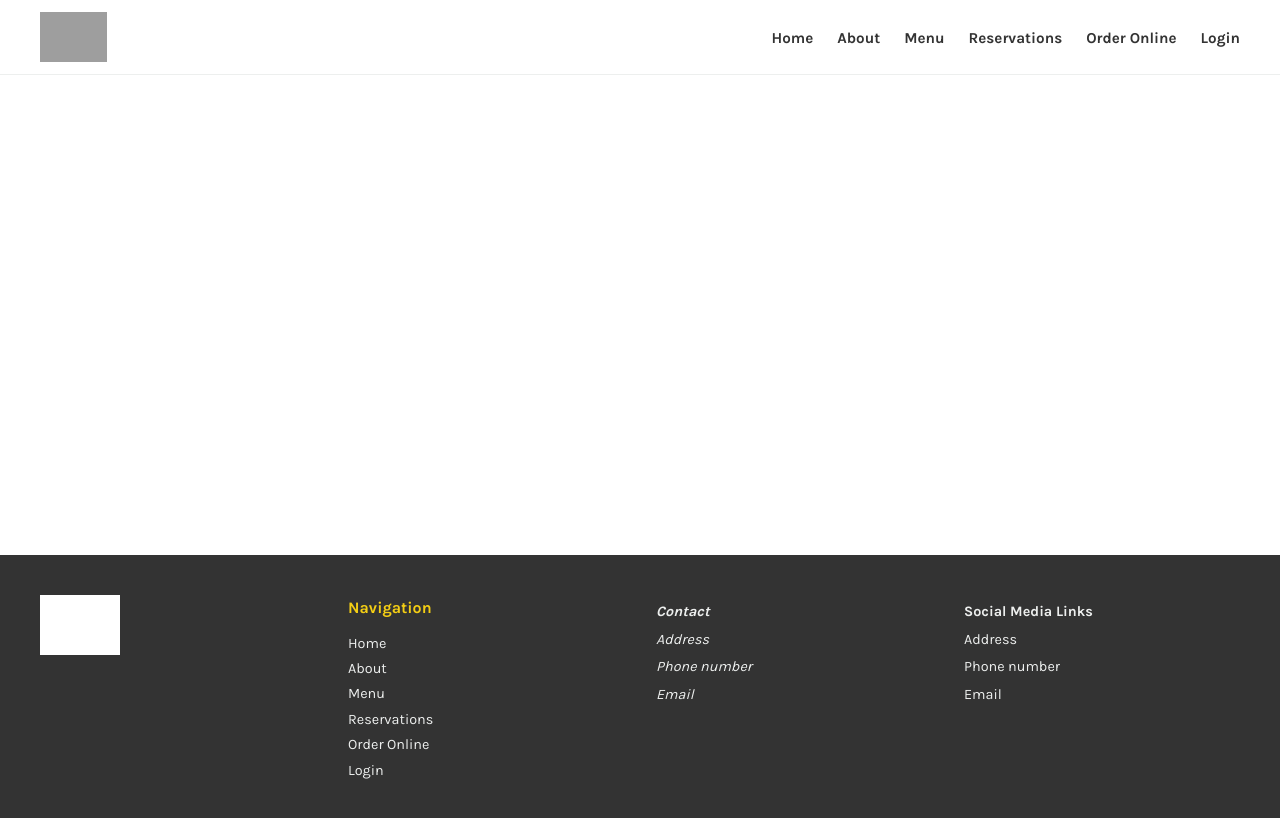
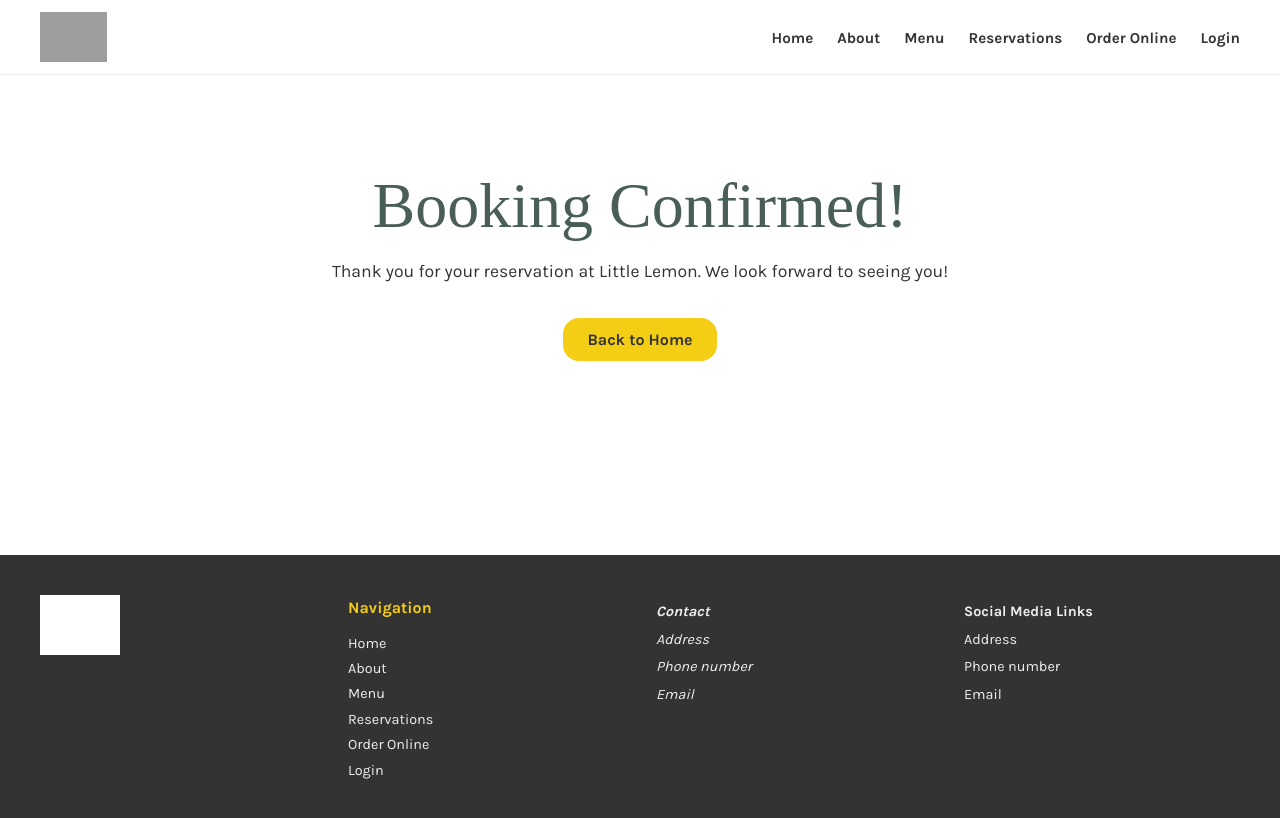
Before and after one commit to carlosarturoleon/little-lemon, a React (Create React App) app: page /confirmed in a window 1280 px wide. Built offline with nearby package versions, Linux system fonts and the light colour scheme; grey boxes are pictures that could not be loaded; a web font is replaced by a local one.

Commit message:
Add form submission to API and ConfirmedBooking page

```diff
--- a/src/App.css
+++ b/src/App.css
@@ -500,6 +500,23 @@ nav ul {
   min-height: 60vh;
 }
 
+/* ── Confirmed booking page ── */
+.confirmed-booking {
+  padding: 6rem 1rem;
+  min-height: 60vh;
+  text-align: center;
+}
+
+.confirmed-booking h1 {
+  color: var(--color-primary-green);
+  margin-bottom: 1rem;
+}
+
+.confirmed-booking p {
+  font-size: 1.1rem;
+  margin-bottom: 2rem;
+}
+
 /* ── Booking form ── */
 .booking-form {
   display: grid;
--- a/src/components/BookingForm.js
+++ b/src/components/BookingForm.js
@@ -1,6 +1,6 @@
 import { useState } from 'react';
 
-function BookingForm({ availableTimes, dispatch }) {
+function BookingForm({ availableTimes, dispatch, submitForm }) {
   const [date, setDate] = useState('');
   const [time, setTime] = useState(availableTimes[0]);
   const [guests, setGuests] = useState(1);
@@ -14,7 +14,7 @@ function BookingForm({ availableTimes, dispatch }) {
 
   const handleSubmit = (e) => {
     e.preventDefault();
-    console.log({ date, time, guests, occasion });
+    submitForm({ date, time, guests, occasion });
   };
 
   return (
--- a/src/components/Main.js
+++ b/src/components/Main.js
@@ -1,7 +1,8 @@
 import { useReducer } from 'react';
-import { Routes, Route } from 'react-router-dom';
+import { Routes, Route, useNavigate } from 'react-router-dom';
 import HomePage from '../pages/HomePage';
 import BookingPage from '../pages/BookingPage';
+import ConfirmedBooking from '../pages/ConfirmedBooking';
 
 const defaultTimes = ['17:00', '18:00', '19:00', '20:00', '21:00', '22:00'];
 
@@ -26,6 +27,19 @@ export const updateTimes = (state, action) => {
 
 function Main() {
   const [availableTimes, dispatch] = useReducer(updateTimes, initializeTimes());
+  const navigate = useNavigate();
+
+  const submitForm = (formData) => {
+    if (typeof window.submitAPI === 'function') {
+      const success = window.submitAPI(formData);
+      if (success) {
+        navigate('/confirmed');
+      }
+    } else {
+      // Fallback when API script isn't available
+      navigate('/confirmed');
+    }
+  };
 
   return (
     <main className="main">
@@ -33,8 +47,15 @@ function Main() {
         <Route path="/" element={<HomePage />} />
         <Route
           path="/booking"
-          element={<BookingPage availableTimes={availableTimes} dispatch={dispatch} />}
+          element={
+            <BookingPage
+              availableTimes={availableTimes}
+              dispatch={dispatch}
+              submitForm={submitForm}
+            />
+          }
         />
+        <Route path="/confirmed" element={<ConfirmedBooking />} />
       </Routes>
     </main>
   );
--- a/src/pages/BookingPage.js
+++ b/src/pages/BookingPage.js
@@ -1,10 +1,10 @@
 import BookingForm from '../components/BookingForm';
 
-function BookingPage({ availableTimes, dispatch }) {
+function BookingPage({ availableTimes, dispatch, submitForm }) {
   return (
     <section className="booking-page container">
       <h1>Reserve a Table</h1>
-      <BookingForm availableTimes={availableTimes} dispatch={dispatch} />
+      <BookingForm availableTimes={availableTimes} dispatch={dispatch} submitForm={submitForm} />
     </section>
   );
 }
--- /dev/null
+++ b/src/pages/ConfirmedBooking.js
@@ -0,0 +1,13 @@
+import { Link } from 'react-router-dom';
+
+function ConfirmedBooking() {
+  return (
+    <section className="confirmed-booking container">
+      <h1>Booking Confirmed!</h1>
+      <p>Thank you for your reservation at Little Lemon. We look forward to seeing you!</p>
+      <Link to="/" className="btn">Back to Home</Link>
+    </section>
+  );
+}
+
+export default ConfirmedBooking;
```
